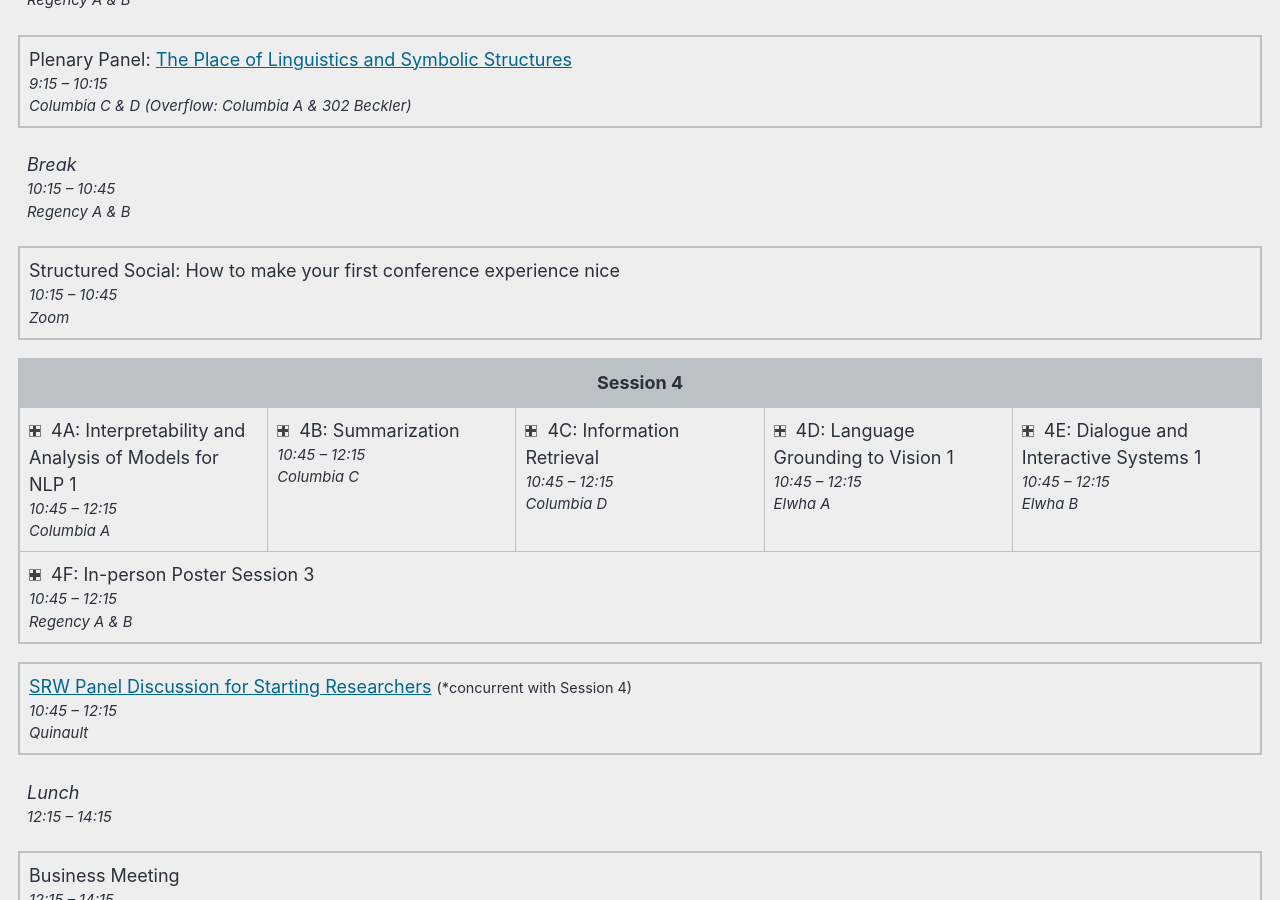
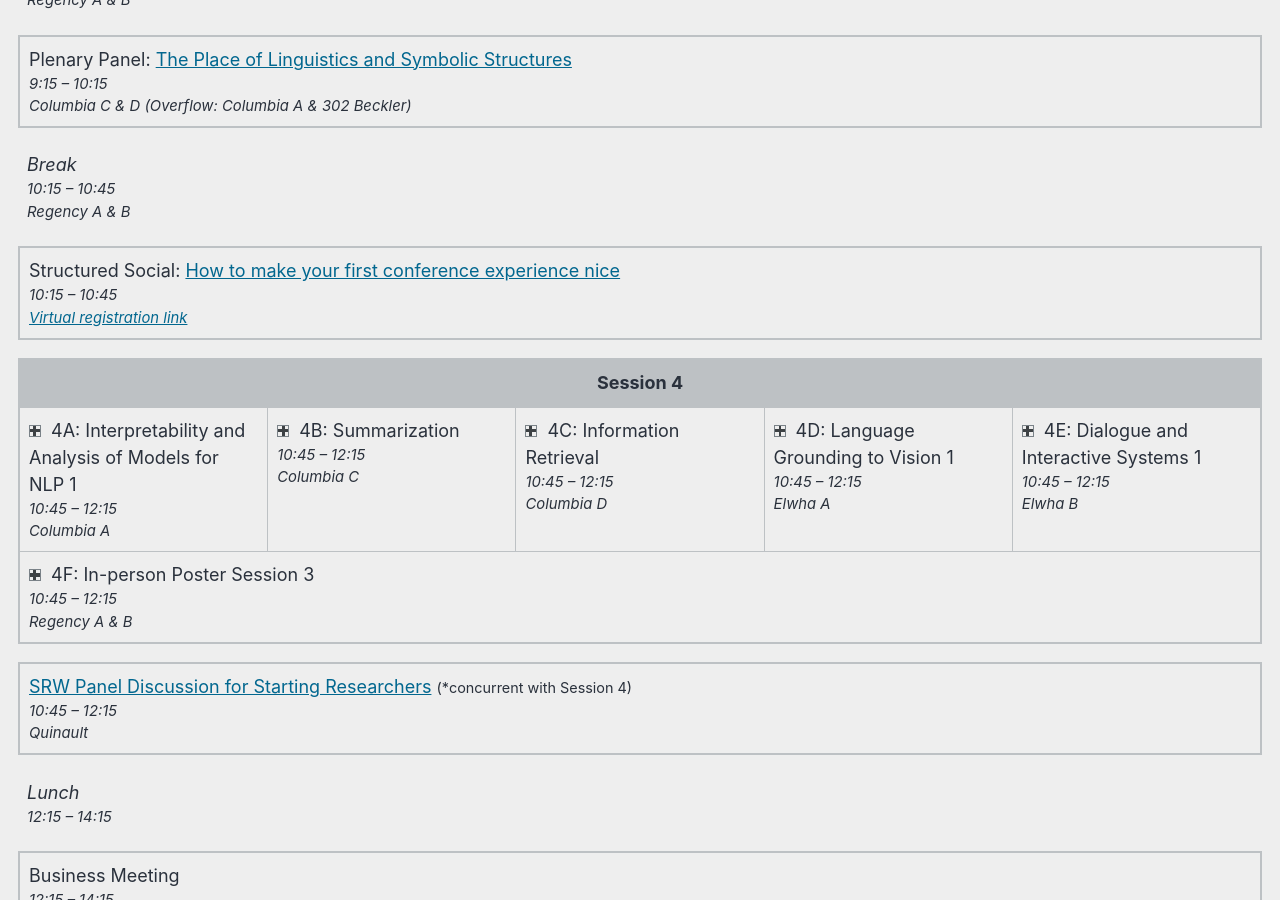
Before and after one commit to naacl-org/naacl-2022-website, a Jekyll site: the page built from _pages/program/schedule.md, in a window 1280 px wide and 900 px high, scrolled down 4145 px. Built offline with Jekyll 4.4.1, drawn with Linux system fonts in a browser that asks for light colours; cached includes are drawn as plain includes; comment, search, counter and statistics services are not loaded; some of the changed text lies outside the part shown.

Commit message:
Structured socials

```diff
--- a/_pages/program/schedule.md
+++ b/_pages/program/schedule.md
@@ -567,7 +567,7 @@ All times are Pacific Daylight Time (<strong>GMT-7</strong>).
 <div class="session session-break session-plenary" id="session-break-11"><span class="session-title">Break</span><span class="session-time" title="Tuesday, July 12, 2022">9:00 &ndash; 9:15</span><span class="session-location">Regency A & B</span></div>
 <div class="session session-plenary"><span class="session-title">Plenary Panel: <a href="/program/keynotes-panels/#panel-linguistics-symbolic-structures">The Place of Linguistics and Symbolic Structures</a></span><span class="session-time" title="Tuesday, July 12, 2022">9:15 &ndash; 10:15</span><span class="session-location">Columbia C & D (Overflow: Columbia A & 302 Beckler)</span></div>
 <div class="session session-break session-plenary" id="session-break-12"><span class="session-title">Break</span><span class="session-time" title="Tuesday, July 12, 2022">10:15 &ndash; 10:45</span><span class="session-location">Regency A & B</span></div>
-<div class="session session-plenary"><span class="session-title">Structured Social: How to make your first conference experience nice</span><span class="session-time" title="Tuesday, July 12, 2022">10:15 &ndash; 10:45</span><span class="session-location">Zoom</span></div>
+<div class="session session-plenary"><span class="session-title">Structured Social: <a href="/blog/welcome-to-structured-socials/">How to make your first conference experience nice</a></span><span class="session-time" title="Tuesday, July 12, 2022">10:15 &ndash; 10:45</span><span class="session-location"><a href="https://forms.office.com/r/JYn1KmWLpa">Virtual registration link</a></span></div>
 <div class="session-box" id="session-box-4">
 <div class="session-header" id="session-header-4">Session 4</div>
 <div class="session session-expandable session-papers" id="session-4a">
@@ -1464,7 +1464,7 @@ All times are Pacific Daylight Time (<strong>GMT-7</strong>).
 </div>
 </div>
 <div class="session session-break session-plenary" id="session-break-18"><span class="session-title">Break</span><span class="session-time" title="Wednesday, July 13, 2022">10:15 &ndash; 10:45</span><span class="session-location">Regency A & B</span></div>
-<div class="session session-plenary"><span class="session-title">Structured Social: Balancing professional and family commitments</span><span class="session-time" title="Wednesday, July 13, 2022">10:15 &ndash; 10:45</span><span class="session-location">Zoom</span></div>
+<div class="session session-plenary"><span class="session-title">Structured Social: <a href="/blog/welcome-to-structured-socials/">Balancing professional and family commitments</a></span><span class="session-time" title="Wednesday, July 13, 2022">10:15 &ndash; 10:45</span><span class="session-location"><a href="https://forms.office.com/r/JYn1KmWLpa">Virtual registration link</a></span></div>
 <div class="session-box" id="session-box-9">
 <div class="session-header" id="session-header-9">Session 9</div>
 <div class="session session-expandable session-papers" id="session-9a">
@@ -1786,6 +1786,7 @@ All times are Pacific Daylight Time (<strong>GMT-7</strong>).
 <div class="day" id="day-6">Thursday, July 14, 2022</div>
 <div class="session session-break session-plenary" id="session-break-21"><span class="session-title">Registration</span><span class="session-time" title="Thursday, July 14, 2022">7:30 &ndash; 18:00</span><span class="session-location">Level 3 Foyer</span></div>
 <div class="session session-break session-plenary" id="session-break-22"><span class="session-title">Breakfast</span><span class="session-time" title="Thursday, July 14, 2022">7:30 &ndash; 9:00</span><span class="session-location">Level 3 & 5 Foyer</span></div>
+<div class="session session-plenary"><span class="session-title">Structured Social: <a href="/blog/welcome-to-structured-socials/">Navigating grad school</a></span><span class="session-time" title="Thursday, July 14, 2022">9:00 &ndash; 10:00</span><span class="session-location"><a href="https://forms.office.com/r/JYn1KmWLpa">Virtual registration link</a></span></div>
 <div class="session session-plenary"><span class="session-title"><a href="/program/workshops/">Workshops</a></span><span class="session-time" title="Thursday, July 14, 2022">9:00 &ndash; 17:30</span></div>
 <div class="day" id="day-7">Friday, July 15, 2022</div>
 <div class="session session-break session-plenary" id="session-break-23"><span class="session-title">Registration</span><span class="session-time" title="Friday, July 15, 2022">7:30 &ndash; 18:00</span><span class="session-location">Level 3 Foyer</span></div>
--- a/webagenda/preprocessed/order.txt
+++ b/webagenda/preprocessed/order.txt
@@ -355,7 +355,7 @@
 
 ! 10:15--10:45 Break ## %room Regency A & B
 
-! 10:15--10:45 Structured Social: How to make your first conference experience nice ## %room Zoom
+! 10:15--10:45 Structured Social: <a href="/blog/welcome-to-structured-socials/">How to make your first conference experience nice</a> ## %room <a href="https://forms.office.com/r/JYn1KmWLpa">Virtual registration link</a>
 
 + 10:45--12:15 Session 4
 
@@ -919,7 +919,7 @@
 
 ! 10:15--10:45 Break ## %room Regency A & B
 
-! 10:15--10:45 Structured Social: Balancing professional and family commitments ## %room Zoom
+! 10:15--10:45 Structured Social: <a href="/blog/welcome-to-structured-socials/">Balancing professional and family commitments</a> ## %room <a href="https://forms.office.com/r/JYn1KmWLpa">Virtual registration link</a>
 
 + 10:45--12:15 Session 9
 
@@ -1131,6 +1131,8 @@
 
 ! 7:30--9:00 Breakfast ## %room Level 3 & 5 Foyer
 
+! 9:00--10:00 Structured Social: <a href="/blog/welcome-to-structured-socials/">Navigating grad school</a> ## %room <a href="https://forms.office.com/r/JYn1KmWLpa">Virtual registration link</a>
+
 ! 9:00--17:30 <a href="/program/workshops/">Workshops</a>
 
 * Friday, July 15, 2022
--- a/webagenda/raw/order-outline.txt
+++ b/webagenda/raw/order-outline.txt
@@ -104,7 +104,7 @@
 
 ! 10:15--10:45 Break ## %room Regency A & B
 
-! 10:15--10:45 Structured Social: How to make your first conference experience nice ## %room Zoom
+! 10:15--10:45 Structured Social: <a href="/blog/welcome-to-structured-socials/">How to make your first conference experience nice</a> ## %room <a href="https://forms.office.com/r/JYn1KmWLpa">Virtual registration link</a>
 
 + 10:45--12:15 Session 4
 
@@ -214,7 +214,7 @@
 
 ! 10:15--10:45 Break ## %room Regency A & B
 
-! 10:15--10:45 Structured Social: Balancing professional and family commitments ## %room Zoom
+! 10:15--10:45 Structured Social: <a href="/blog/welcome-to-structured-socials/">Balancing professional and family commitments</a> ## %room <a href="https://forms.office.com/r/JYn1KmWLpa">Virtual registration link</a>
 
 + 10:45--12:15 Session 9
 
@@ -260,6 +260,8 @@
 
 ! 7:30--9:00 Breakfast ## %room Level 3 & 5 Foyer
 
+! 9:00--10:00 Structured Social: <a href="/blog/welcome-to-structured-socials/">Navigating grad school</a> ## %room <a href="https://forms.office.com/r/JYn1KmWLpa">Virtual registration link</a>
+
 ! 9:00--17:30 <a href="/program/workshops/">Workshops</a>
 
 * Friday, July 15, 2022
```
Also changed, not shown: _pages/home.md (+2 -2 lines), _posts/2022-07-07-welcome-to-structured-socials.md (added, +38 -0 lines).
